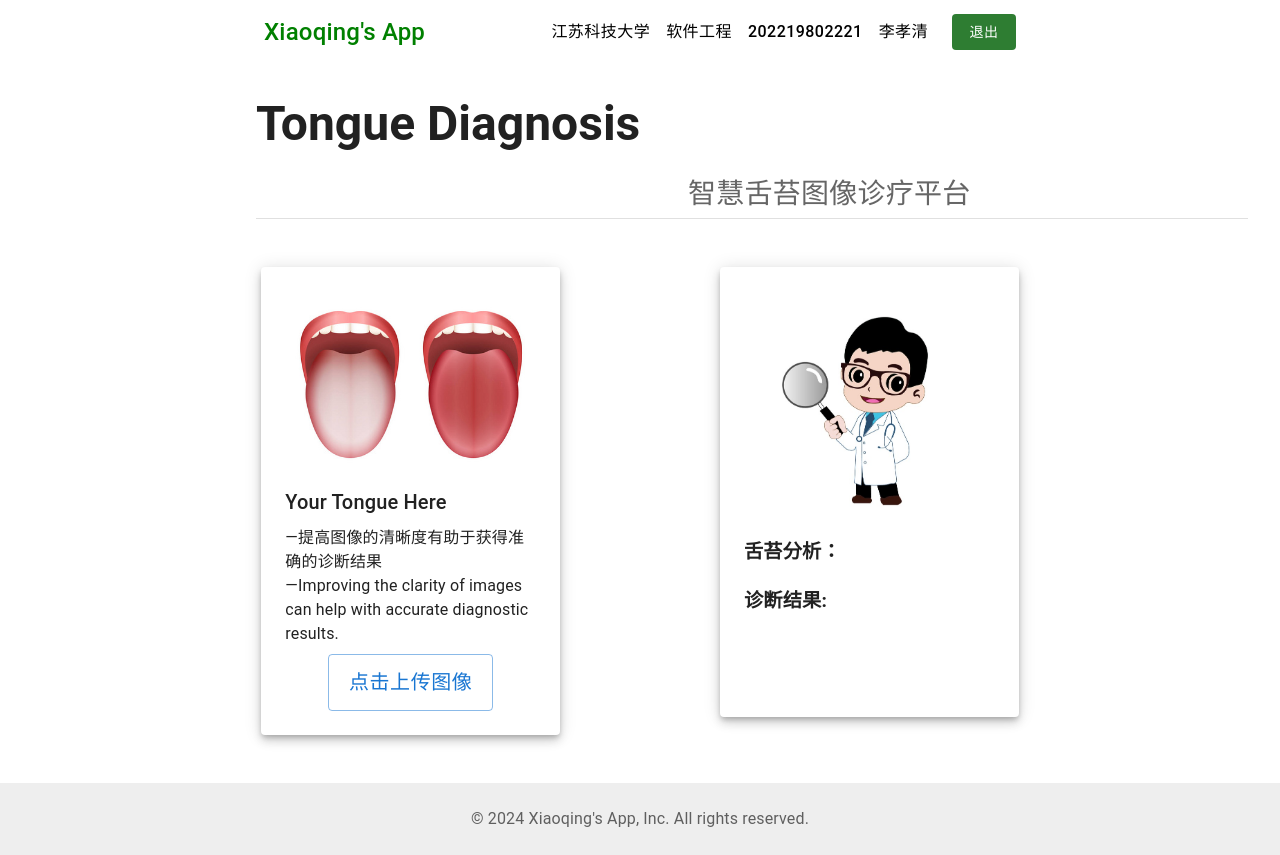
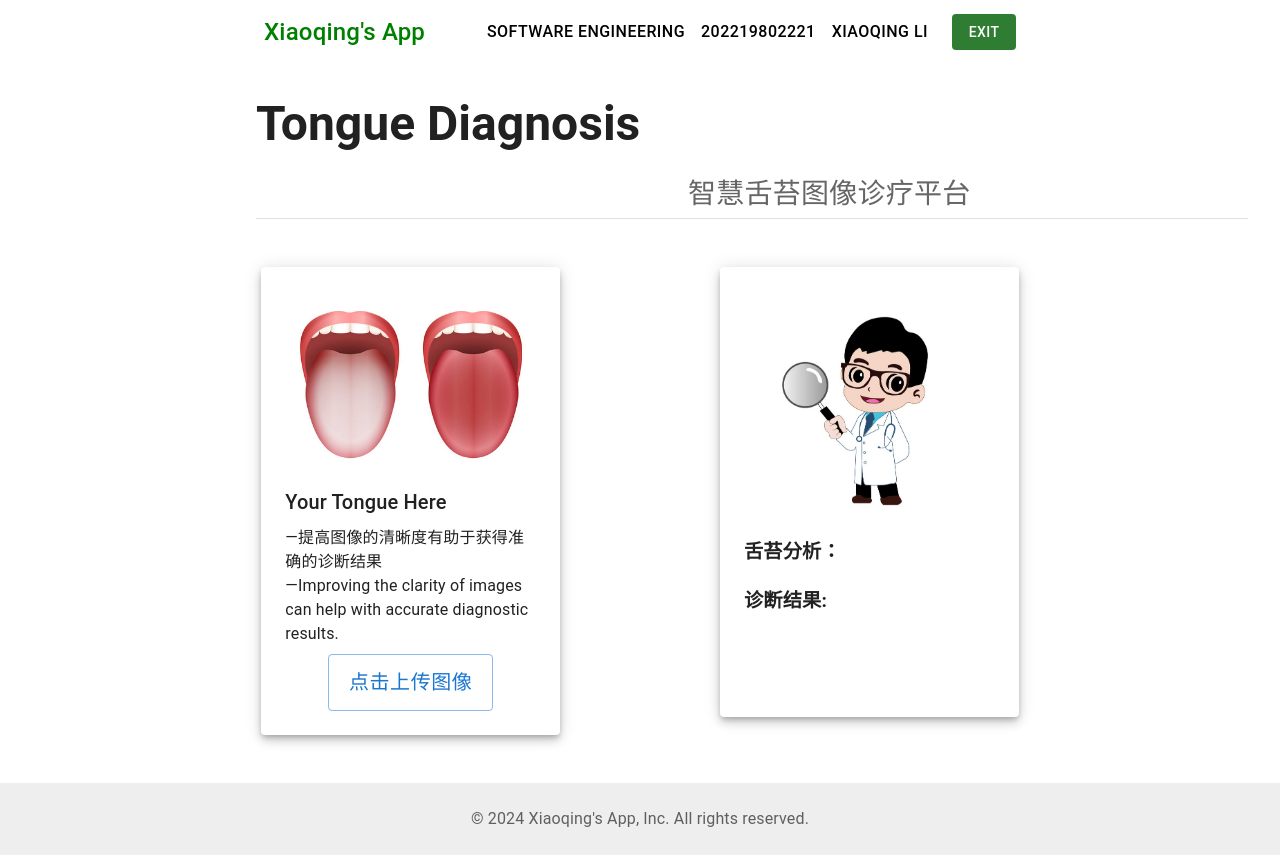
Before and after one commit to XiaoqingLi21/Medical-diagnosis-frontend, a React (Create React App) app: page / in a window 1280 px wide. Built offline with nearby package versions, Linux system fonts and the light colour scheme.

Commit message:
Update NavBar text to English

```diff
--- a/src/components/NavBar.tsx
+++ b/src/components/NavBar.tsx
@@ -10,10 +10,9 @@ const NavBar: React.FC = () => {
         <Typography variant="h6" component="div" sx={{ flexGrow: 1, ml: 30, color: 'green' , fontSize: '1.5rem'}}>
           Xiaoqing's App
         </Typography>
-        <Button color="inherit" sx={{ color: 'black' , fontSize: '1rem'}}>江苏科技大学</Button>
-        <Button color="inherit" sx={{ color: 'black' , fontSize: '1rem'}}>软件工程</Button>
+        <Button color="inherit" sx={{ color: 'black' , fontSize: '1rem'}}>Software Engineering</Button>
         <Button color="inherit" sx={{ color: 'black' , fontSize: '1rem'}}>202219802221</Button>
-        <Button color="inherit" sx={{ color: 'black' , fontSize: '1rem'}}>李孝清</Button>
+        <Button color="inherit" sx={{ color: 'black' , fontSize: '1rem'}}>Xiaoqing Li</Button>
         <Button
           color="inherit"
           sx={{
@@ -27,7 +26,7 @@ const NavBar: React.FC = () => {
             marginLeft: 2 // 左边距
           }}
         >
-          退出
+          Exit
         </Button>
       </Toolbar>
     </AppBar>
```
